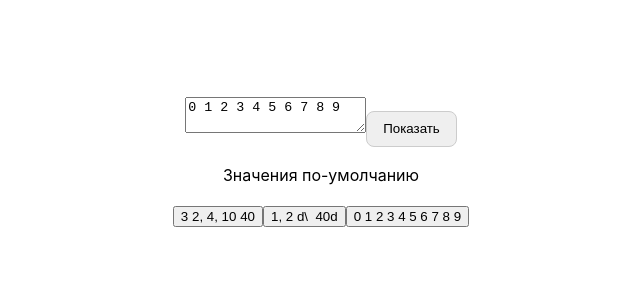
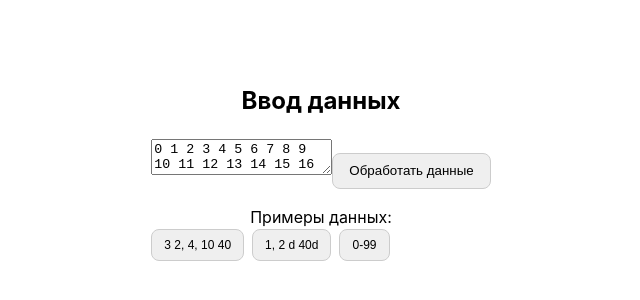
Before and after one commit to XeL077/galileosky-test, a React (Vite) app: page / in a window 1280 px wide. Shown: the part 238-538 px from the top of the page, without its empty margins (319-959 px from the left). Built offline with nearby package versions, Linux system fonts and the light colour scheme.

Commit message:
add style

```diff
--- a/src/App.jsx
+++ b/src/App.jsx
@@ -24,31 +24,64 @@ export default function App() {
     }
   };
 
-  let hundredNumbers = new Array(10).fill('').map((item, index) => {
+  let hundredNumbers = new Array(100).fill('').map((item, index) => {
     return index
   }).join(' ');
 
   return (
     <div className="app">
-      <MapLegend items={parsedObject.numbersToken} />
+      <div className="input-section">
+        <h2>Ввод данных</h2>
+        <textarea
+          ref={textareaRef}
+          placeholder="Введите числа, разделенные пробелами, запятыми, точками с запятой или переносами строк..."
+          defaultValue={hundredNumbers}
+        />
+        <button type="button" onClick={handleClickSubmitBtn}>
+          Обработать данные
+        </button>
 
-      <div>
-        <textarea ref={textareaRef} placeholder="Type your message here." defaultValue={hundredNumbers} />
-        <button type="button" onClick={handleClickSubmitBtn}>Показать</button>
+        <div style={{ marginTop: '1rem' }}>
+          <span>
+            Примеры данных:
+          </span>
+          <div style={{ display: 'flex', gap: '0.5rem', flexWrap: 'wrap' }}>
+            <button
+              type="button"
+              onClick={handleClickSetPreset}
+              value="3 2, 4, 10 40"
+              style={{ fontSize: '0.75rem', padding: '0.5rem 0.75rem' }}
+            >
+              3 2, 4, 10 40
+            </button>
+            <button
+              type="button"
+              onClick={handleClickSetPreset}
+              value="1, 2 d  40d"
+              style={{ fontSize: '0.75rem', padding: '0.5rem 0.75rem' }}
+            >
+              1, 2 d  40d
+            </button>
+            <button
+              type="button"
+              onClick={handleClickSetPreset}
+              value={hundredNumbers}
+              style={{ fontSize: '0.75rem', padding: '0.5rem 0.75rem' }}
+            >
+              0-99
+            </button>
+          </div>
+        </div>
       </div>
-      <div>
-        <p>
-          Значения по-умолчанию
-        </p>
-        <input type='button' onClick={handleClickSetPreset} value='3 2, 4, 10 40' />
-        <input type='button' onClick={handleClickSetPreset} value='1, 2 d\  40d' />
-        <input type='button' onClick={handleClickSetPreset} value={hundredNumbers} />
+
+      <div className="results-section">
+        <Statistics
+          countNumbersToken={parsedObject.numbersToken.length}
+          filteredCount={parsedObject.others.length}
+        />
+
+        <MapLegend items={parsedObject.numbersToken} />
       </div>
-      <Statistics
-        countNumbersToken={parsedObject.numbersToken.length}
-        filteredCount={parsedObject.others.length}
-      />
-
     </div>
   )
 }
```
Also changed, not shown: 1 other file (tests, documents, lock files or other folders).
